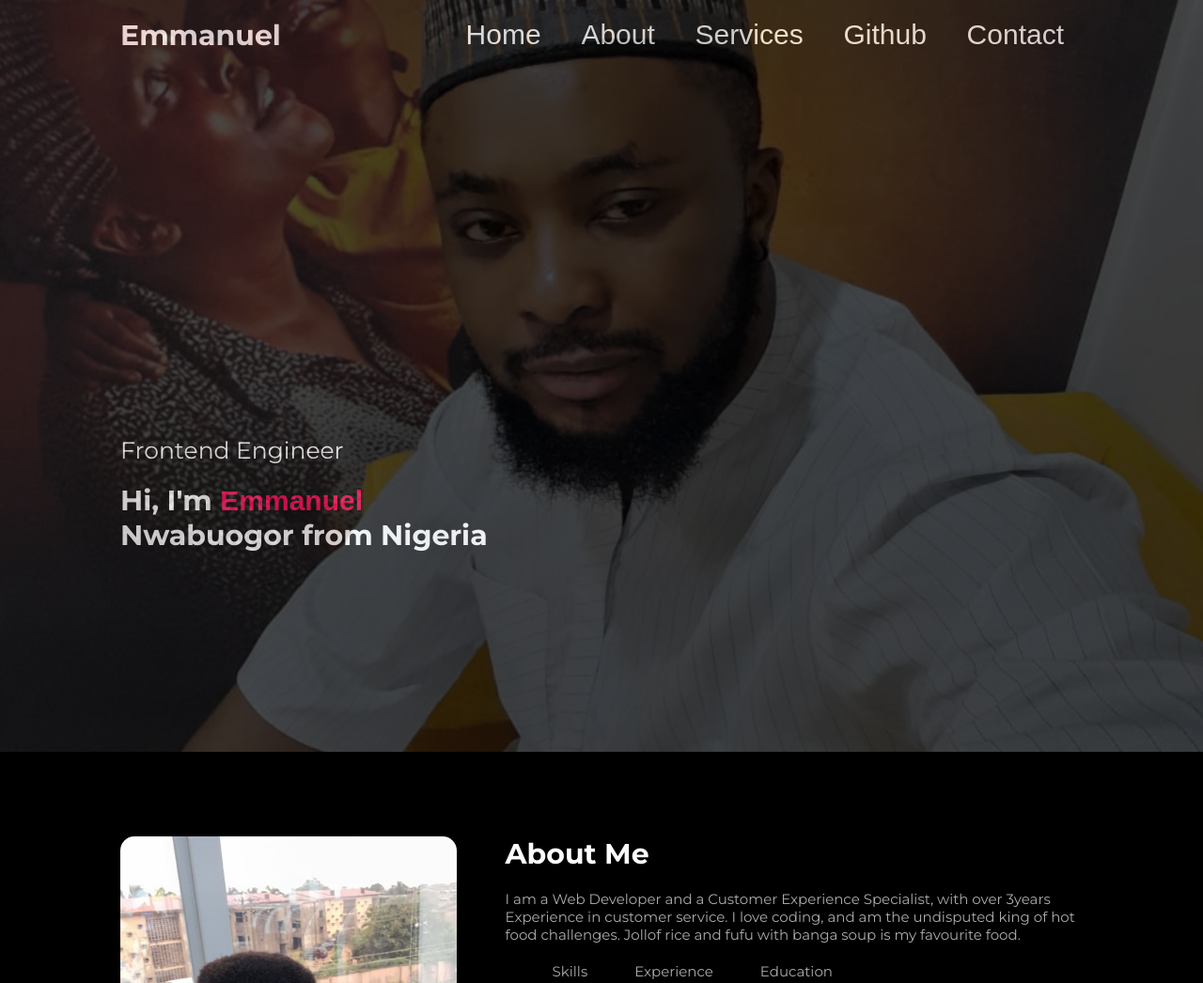
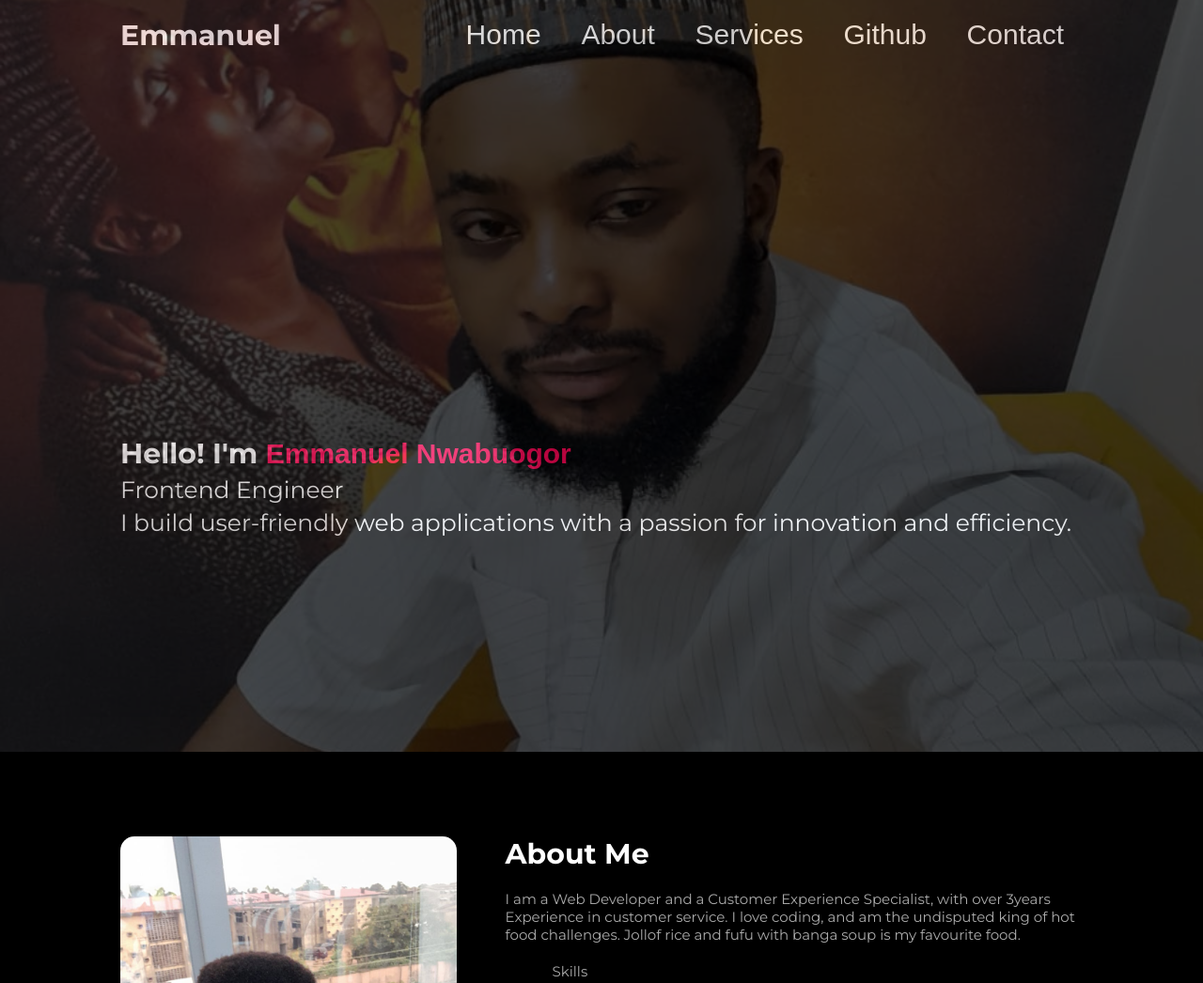
Before and after one commit to ucheson235/My-Portfolio, a plain HTML site: page index.html in a window 1280 px wide. Shown: the top 1046 px of the page at 94% size. Drawn offline with Linux system fonts and the light colour scheme.

Commit message:
more update

```diff
--- a/index.html
+++ b/index.html
@@ -30,8 +30,9 @@
             <i class="fa-solid fa-bars" id="toggleButton"></i>
           </nav>
           <div class="header-text">
-            <p>Frontend Engineer</p>
-            <h1>Hi, I'm <span>Emmanuel</span> <br />Nwabuogor from Nigeria</h1>
+            <h1>Hello! I'm <span>Emmanuel  Nwabuogor</span></h1>
+            <p class="intro">  Frontend Engineer </p>
+            <p class="intro">I build user-friendly web applications with a passion for innovation and efficiency.</p>
           </div>
         </div>
       </div>
@@ -53,8 +54,8 @@
             </p>
             <div class="tab-titles">
               <p class="tab-links active-link">Skills</p>
-              <p class="tab-links">Experience</p>
-              <p class="tab-links">Education</p>
+              <!-- <p class="tab-links">Experience</p>
+              <p class="tab-links">Education</p> -->
             </div>
             <div class="tab-contents active-tab">
               <ul>
--- a/style.css
+++ b/style.css
@@ -57,6 +57,13 @@ nav{
     font-size: 3rem;
 }
 
+.intro{
+    font-size: 20px;
+    color:white;
+    margin-top: 5px;
+    font-weight: 600;
+}
+
 
 
 nav ul li{
@@ -97,6 +104,13 @@ nav ul li a:hover::after{
 .header-text p{
     font-size: 2.5rem;
 
+}
+
+.intro{
+    font-size: 20px;
+    color:white;
+    margin-top: 5px;
+    font-weight: 500;
 }
 
 .header-text h1{
@@ -473,6 +487,13 @@ nav .fa-solid{
         font-size: 2rem;
     }
 
+    .intro{
+        font-size: 0.9rem;
+        font-weight: 100;
+    }
+
+
+
     nav .fa-solid {
         display: block;
         font-size: 1.5rem;
```
